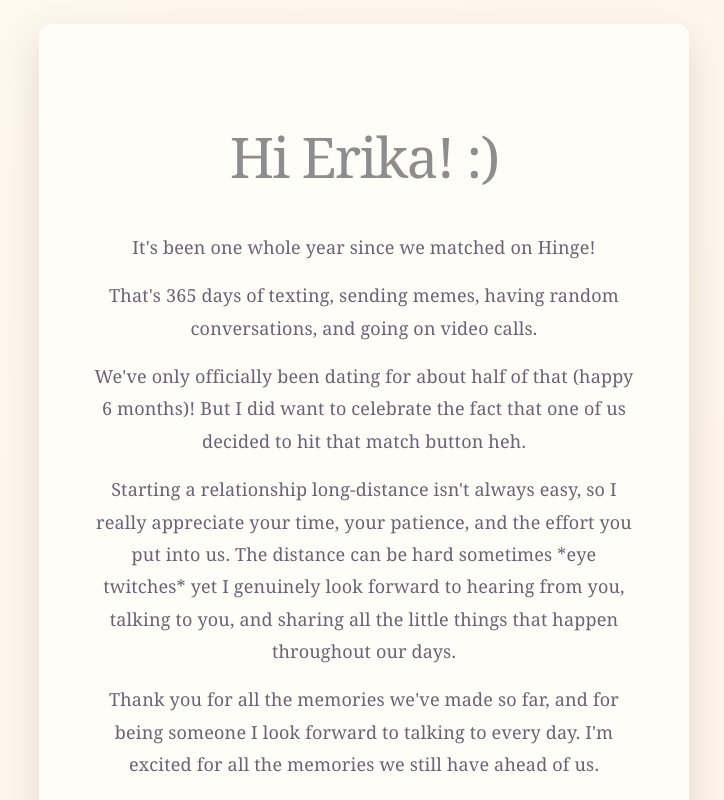
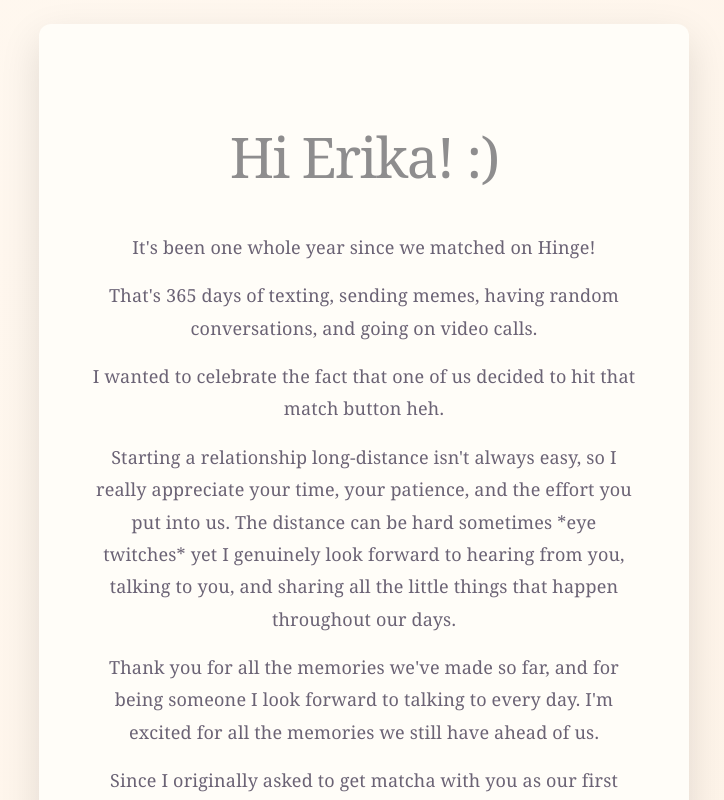
Before and after one commit to christunaroll/one-year-talking, a React (Vite) app: page / in a window 1280 px wide. Both pictures are taken after a click on the picture 640 px from the left and 363 px from the top of the page. Shown: the top 800 px of the page, without its empty margins (276-1000 px from the left). Built offline with nearby package versions, Linux system fonts and the light colour scheme.

Commit message:
changed desc

```diff
--- a/src/App.jsx
+++ b/src/App.jsx
@@ -37,8 +37,7 @@ export default function App() {
             </p>
 
             <p>
-              We've only officially been dating for about half of that (happy 6 months)!
-              But I did want to celebrate the fact that one of us decided to hit that match button heh.
+             I wanted to celebrate the fact that one of us decided to hit that match button heh.
             </p>
 
             <p>
```
